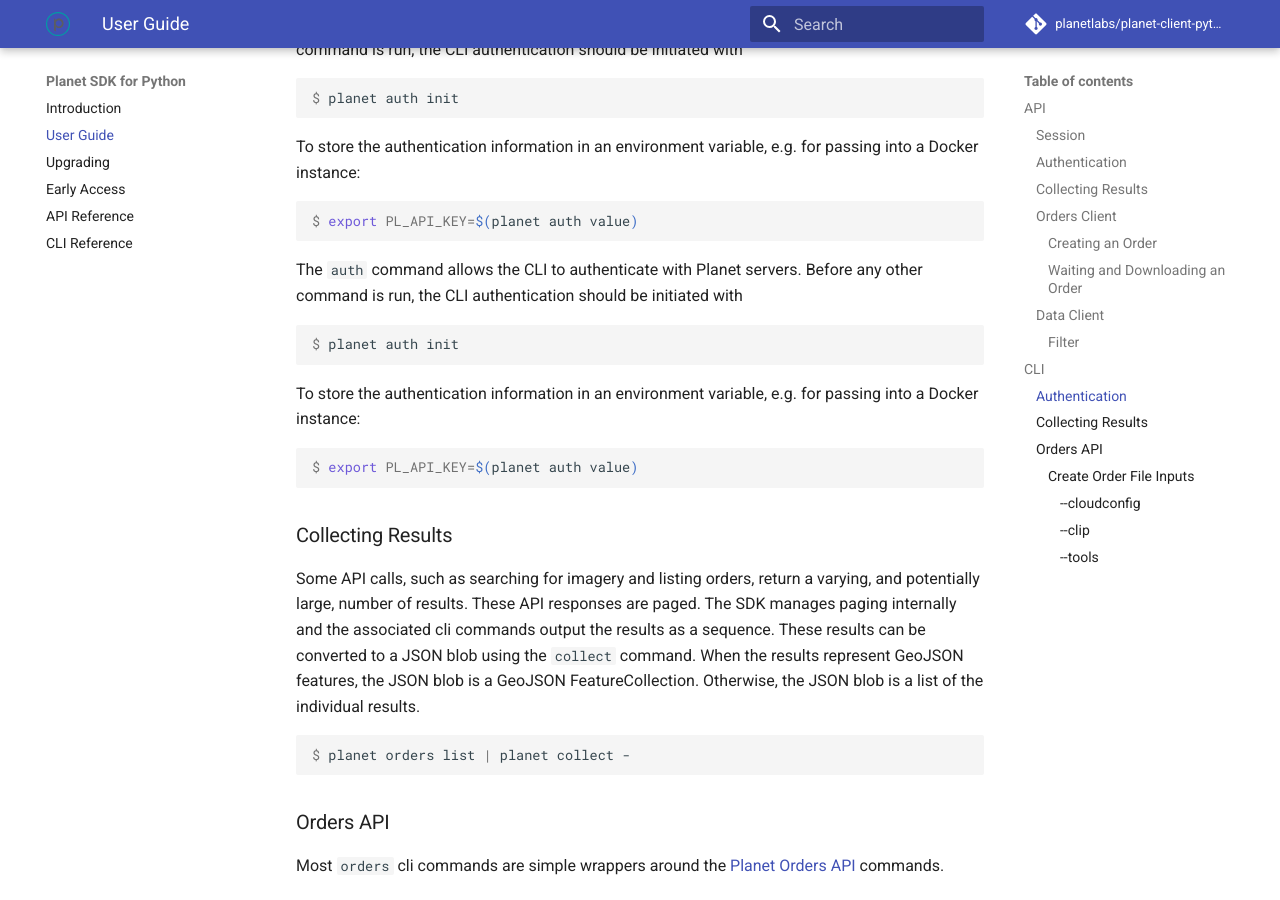
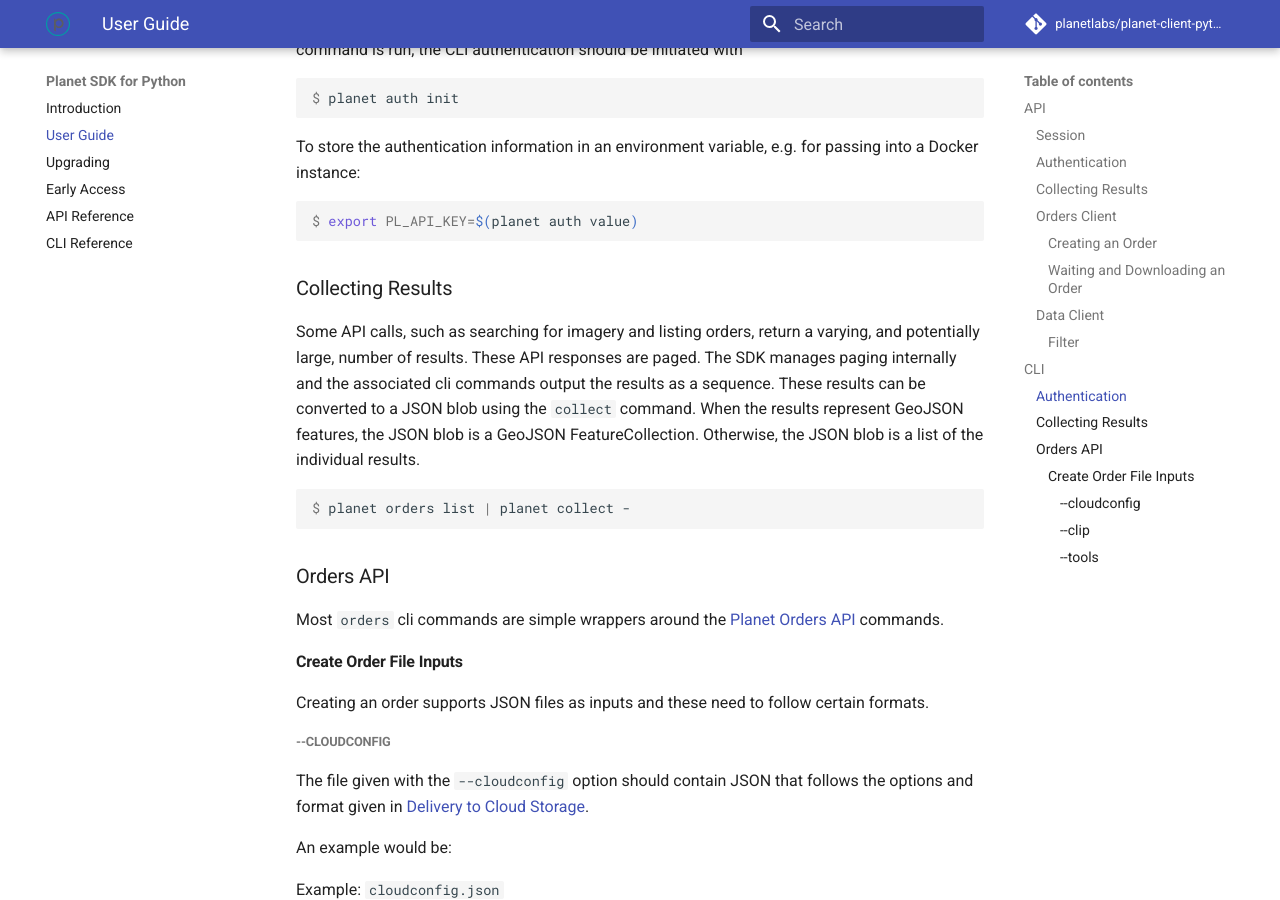
Before and after one commit to planetlabs/planet-client-python, an MkDocs documentation site: the page built from docs/guide.md, in a window 1280 px wide and 900 px high, scrolled down 5862 px. Built offline with MkDocs 1.6.1 and Material for MkDocs 9.7.7, drawn with Linux system fonts in a browser that asks for light colours; comment, search, counter and statistics services are not loaded.

Commit message:
remove duplicate text in doc

````diff
--- a/docs/guide.md
+++ b/docs/guide.md
@@ -331,20 +331,6 @@ for passing into a Docker instance:
 $ export PL_API_KEY=$(planet auth value)
 ```
 
-The `auth` command allows the CLI to authenticate with Planet servers. Before
-any other command is run, the CLI authentication should be initiated with
-
-```console
-$ planet auth init
-```
-
-To store the authentication information in an environment variable, e.g.
-for passing into a Docker instance:
-
-```console
-$ export PL_API_KEY=$(planet auth value)
-```
-
 
 ### Collecting Results
 
````
